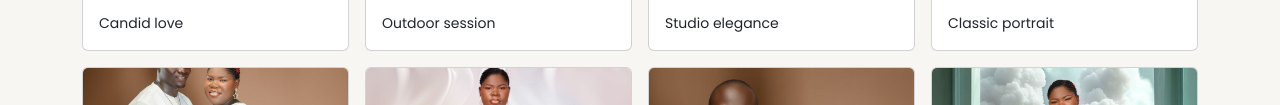
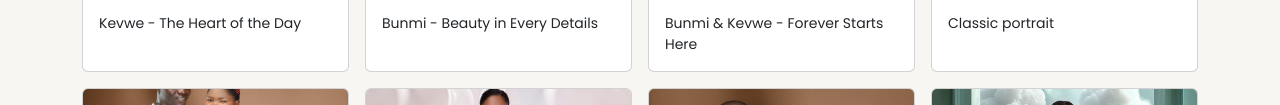
Before and after one commit to VictorEtaduovie/sam-bunmi-prewedding, a plain HTML site: page index.html in a window 1280 px wide. Shown: the part 2260-2365 px from the top of the page. Drawn offline with nearby package versions, Linux system fonts and the light colour scheme.

Commit message:
Update gallery image descriptions

```diff
--- a/index.html
+++ b/index.html
@@ -95,7 +95,7 @@
           <div class="col-sm-6 col-md-4 col-lg-3">
             <div class="card h-100">
               <img src="asset/bunmi_kevwe_6.jpg" class="card-img-top img-thumb" alt data-bs-toggle="modal" data-bs-target="#imgModal" data-bs-src="asset/bunmi_kevwe_6.jpg">
-              <div class="card-body"><p class="card-text small">Candid love</p></div>
+              <div class="card-body"><p class="card-text small">Kevwe - The Heart of the Day</p></div>
             </div>
           </div>
 
@@ -103,7 +103,7 @@
           <div class="col-sm-6 col-md-4 col-lg-3">
             <div class="card h-100">
               <img src="asset/bunmi_kevwe_7.jpg" class="card-img-top img-thumb" alt data-bs-toggle="modal" data-bs-target="#imgModal" data-bs-src="asset/bunmi_kevwe_7.jpg">
-              <div class="card-body"><p class="card-text small">Outdoor session</p></div>
+              <div class="card-body"><p class="card-text small">Bunmi - Beauty in Every Details</p></div>
             </div>
           </div>
 
@@ -111,7 +111,7 @@
           <div class="col-sm-6 col-md-4 col-lg-3">
             <div class="card h-100">
               <img src="asset/bunmi_kevwe_10.jpg" class="card-img-top img-thumb" alt data-bs-toggle="modal" data-bs-target="#imgModal" data-bs-src="asset/bunmi_kevwe_10.jpg">
-              <div class="card-body"><p class="card-text small">Studio elegance</p></div>
+              <div class="card-body"><p class="card-text small">Bunmi & Kevwe - Forever Starts Here</p></div>
             </div>
           </div>
 
```
